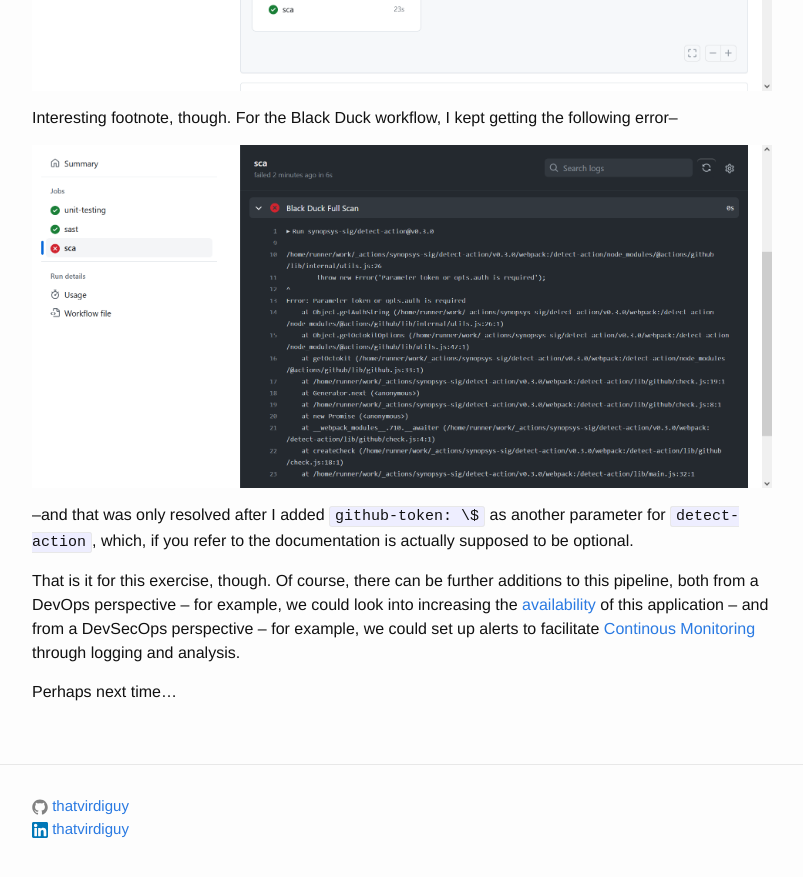
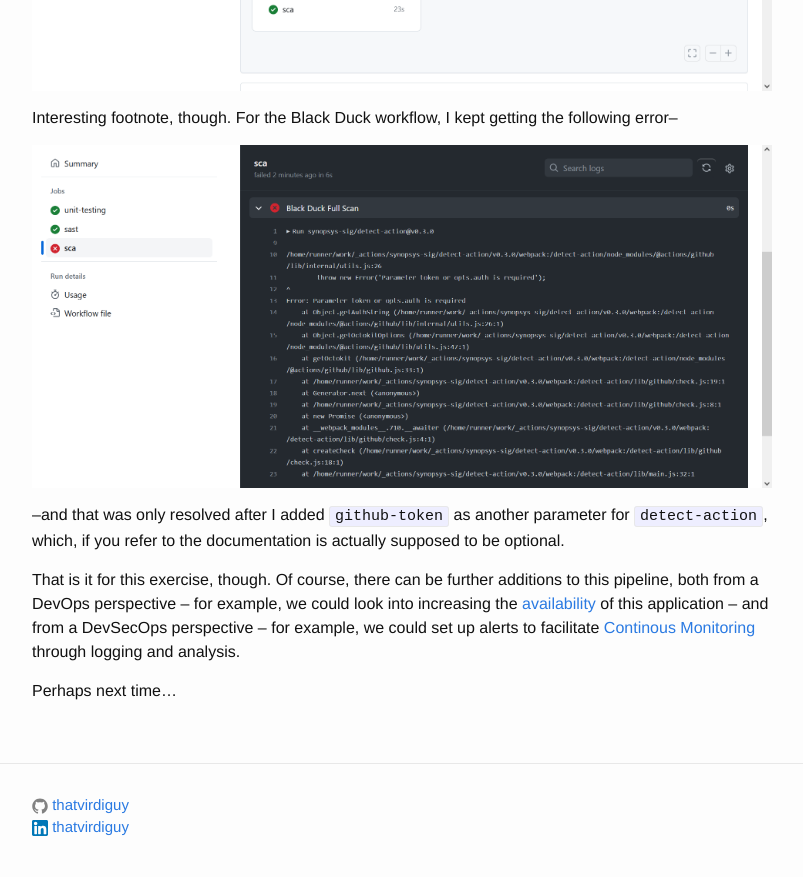
Before and after one commit to thatvirdiguy/thatvirdiguy.github.io, a Jekyll site: the page built from _posts/2023-12-11-an-introduction-to-secure-software-development.md, in a window 1280 px wide and 900 px high, scrolled down 19807 px. Shown: the top 877 px of the window, without its empty margins (238-1041 px from the left). Built offline with Jekyll 4.4.1, drawn with Linux system fonts in a browser that asks for light colours; our own code applies the rules of GitHub Pages for plain Markdown files; part of the change alters nothing that is shown.

```diff
--- a/_posts/2023-12-11-an-introduction-to-secure-software-development.md
+++ b/_posts/2023-12-11-an-introduction-to-secure-software-development.md
@@ -657,7 +657,7 @@ Interesting footnote, though. For the Black Duck workflow, I kept getting the fo
 
 ![Alt text](/images/devsecops/2023-12-11-an-introduction-to-DevSecOps-15.png "black duck error")
 
-–and that was only resolved after I added `github-token: \${{ secrets.GITHUB_TOKEN \}}` as another parameter for `detect-action`, which, if you refer to the documentation is actually supposed to be optional.
+–and that was only resolved after I added `github-token` as another parameter for `detect-action`, which, if you refer to the documentation is actually supposed to be optional.
 
 That is it for this exercise, though. Of course, there can be further additions to this pipeline, both from a DevOps perspective – for example, we could look into increasing the [availability](https://kubernetes.io/) of this application – and from a DevSecOps perspective – for example, we could set up alerts to facilitate [Continous Monitoring](https://www.splunk.com/en_us/blog/learn/continuous-monitoring.html) through logging and analysis.
 
```
